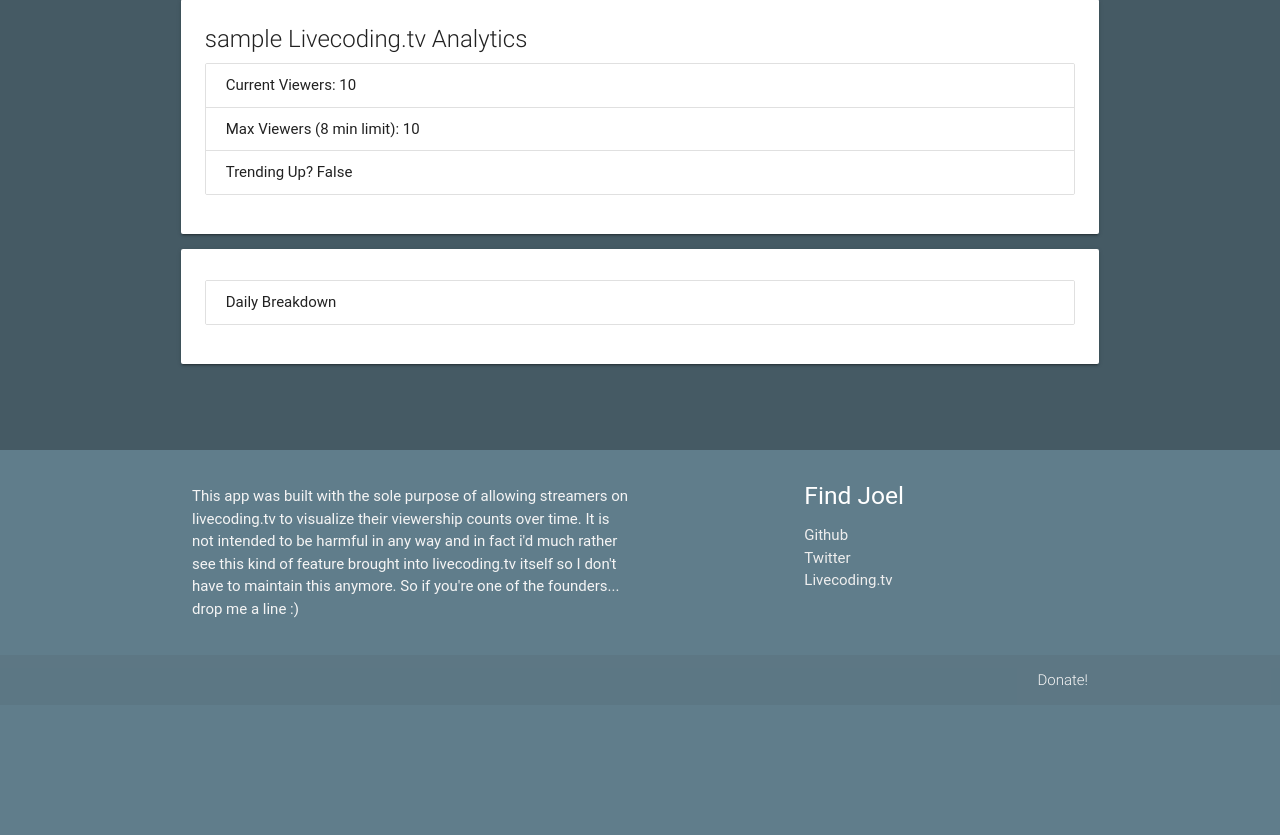
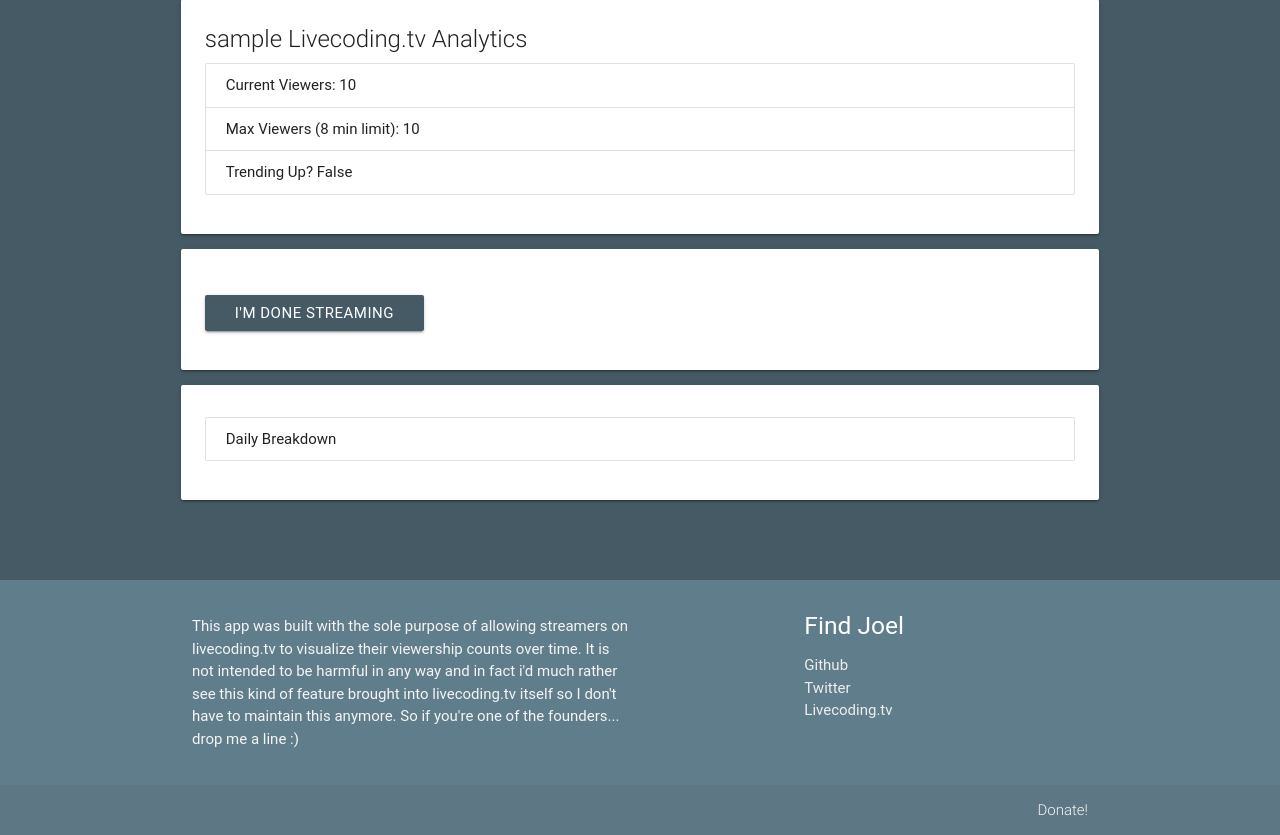
Before and after one commit to taddeimania/lctva, a Django app: page / in a window 1280 px wide. Shown: the part 95-930 px from the top of the page. Before the commit the page ends 781 px from the top, so only its background shows below. Run offline with Django 3.2, Linux system fonts and the light colour scheme; a user stored in the database is signed in; tables that the repository leaves empty hold one stand-in row (values such as "Sample post"); parts of the project's set-up code (start-up, migrations or seed data) failed here and were passed over; some libraries are stand-ins or nearby versions; some web fonts are replaced.

Commit message:
Revert "took activate button away"
This reverts commit db6e17a4c07297fc710e5dfda5f59f7f661feefd.

```diff
--- a/app/templates/index.html
+++ b/app/templates/index.html
@@ -4,6 +4,7 @@
 {% block content %}
   {% if request.user.userprofile.verified %}
     <div class="row">
+        {% if request.user.userprofile.active %}
         <div class="card">
           <div class="card-content">
             <div class="card-title">
@@ -22,6 +23,35 @@
             </ul>
           </div>
         </div>
+        <div class="card">
+          <div class="card-content">
+            <div id="myDiv"></div>
+            <form action="{% url 'stream_deactivate' %}" method="post">
+              {% csrf_token %}
+              <br/>
+              <button class="btn waves-effect waves-light dark-primary-color" type="submit" name="action">I'm done streaming
+              </button>
+            </form>
+          </div>
+        </div>
+        {% else %}
+        <div class="card">
+          <div class="card-content">
+            <div class="card-title">
+            {{ request.user.userprofile.livetvusername }} Livecoding.tv Analytics
+            </div>
+            <p>You aren't currently tracking your stream. Start tracking by clicking below.</p>
+            <br>
+
+            <form action="{% url 'stream_activate' %}" method="post">
+              {% csrf_token %}
+              <button class="btn waves-effect waves-light dark-primary-color" type="submit" name="action">Activate
+              </button>
+            </form>
+          </div>
+        </div>
+
+        {% endif %}
         <div class="card">
           <div class="card-content">
             <ul class="collection">
```
Also changed, not shown: 1 other file.
